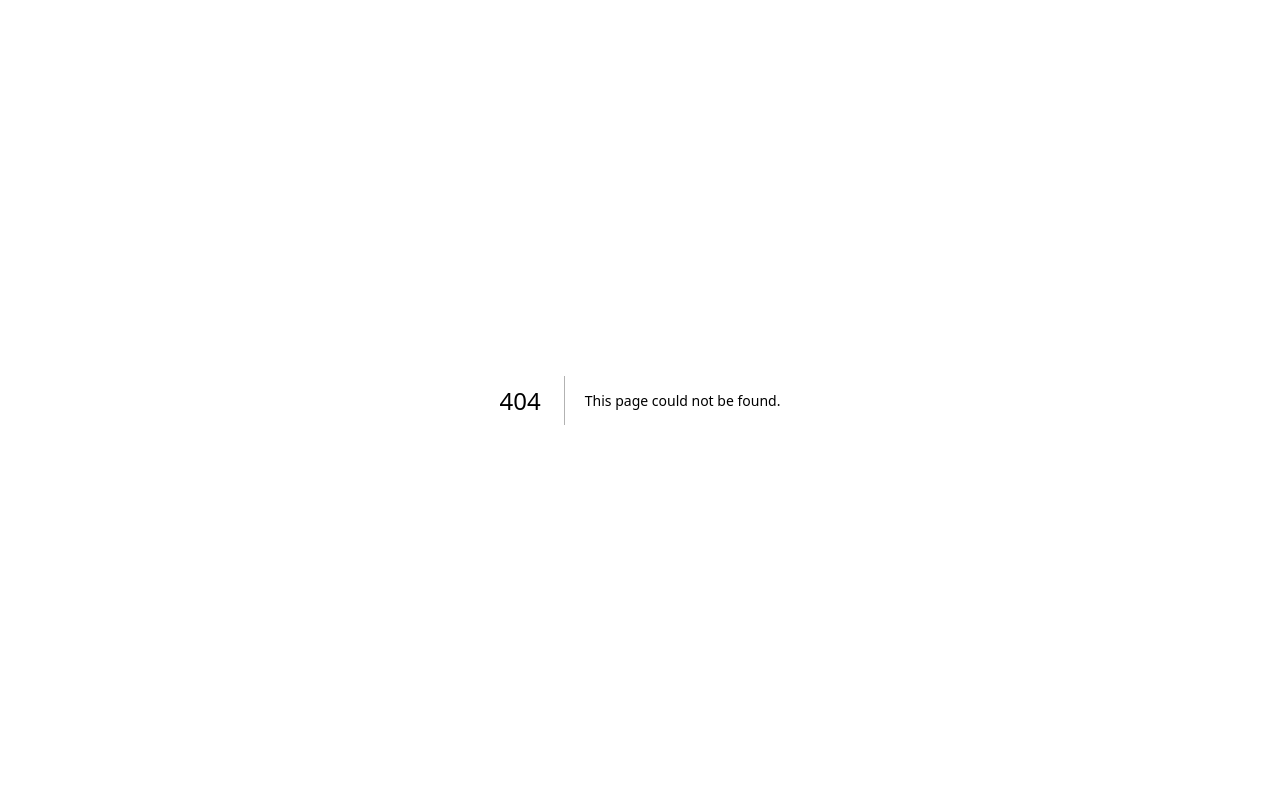
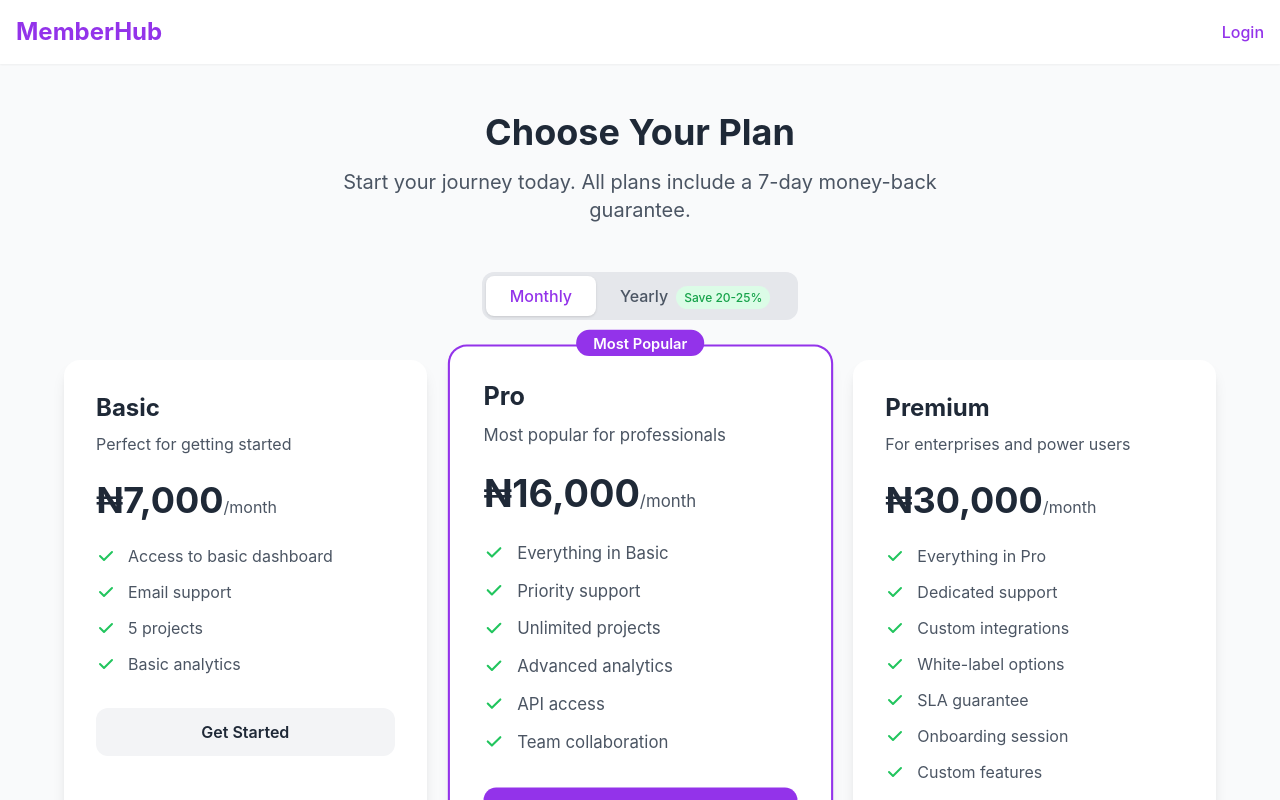
Before and after one commit to tgzoro12/mzone, a Next.js app: page /pricing in a window 1280 px wide. Before the commit this address had no page. Shown: the top 800 px of the page. Built offline with nearby package versions, Linux system fonts and the light colour scheme; no server answers.

Commit message:
Add pricing page with subscription functionality

```diff
--- /dev/null
+++ b/pages/pricing.js
@@ -0,0 +1,217 @@
+import { useState } from 'react'
+import { useSession } from 'next-auth/react'
+import { useRouter } from 'next/router'
+import Link from 'next/link'
+import Head from 'next/head'
+import { PLANS } from '../lib/plans'
+
+export default function Pricing() {
+  const { data: session } = useSession()
+  const router = useRouter()
+  const [billingCycle, setBillingCycle] = useState('monthly')
+  const [loading, setLoading] = useState(null)
+  const [error, setError] = useState('')
+  const { welcome } = router.query
+
+  const handleSubscribe = async (planId) => {
+    if (!session) {
+      router.push('/login?redirect=/pricing')
+      return
+    }
+
+    setLoading(planId)
+    setError('')
+
+    try {
+      const res = await fetch('/api/paystack/initialize', {
+        method: 'POST',
+        headers: { 'Content-Type': 'application/json' },
+        body: JSON.stringify({
+          plan: planId,
+          billing: billingCycle
+        })
+      })
+
+      const data = await res.json()
+
+      if (!res.ok) {
+        setError(data.error || 'Failed to initialize payment')
+        setLoading(null)
+        return
+      }
+
+      // Redirect to Paystack checkout
+      window.location.href = data.authorization_url
+    } catch (err) {
+      setError('Something went wrong. Please try again.')
+      setLoading(null)
+    }
+  }
+
+  return (
+    <>
+      <Head>
+        <title>Pricing Plans - MemberHub</title>
+      </Head>
+
+      <div className="min-h-screen bg-gray-50">
+        {/* Navigation */}
+        <nav className="bg-white shadow-sm">
+          <div className="container mx-auto px-4 py-4">
+            <div className="flex justify-between items-center">
+              <Link href="/" className="text-2xl font-bold text-purple-600">MemberHub</Link>
+              <div className="space-x-4">
+                {session ? (
+                  <Link href="/dashboard" className="text-purple-600 font-medium hover:underline">
+                    Dashboard
+                  </Link>
+                ) : (
+                  <Link href="/login" className="text-purple-600 font-medium hover:underline">
+                    Login
+                  </Link>
+                )}
+              </div>
+            </div>
+          </div>
+        </nav>
+
+        <main className="container mx-auto px-4 py-12">
+          {/* Welcome Message */}
+          {welcome && (
+            <div className="bg-green-50 border border-green-200 text-green-700 px-6 py-4 rounded-xl mb-8 text-center max-w-2xl mx-auto">
+              🎉 Account created successfully! Choose a plan to get started.
+            </div>
+          )}
+
+          {/* Header */}
+          <div className="text-center mb-12">
+            <h1 className="text-4xl font-bold text-gray-800 mb-4">Choose Your Plan</h1>
+            <p className="text-xl text-gray-600 max-w-2xl mx-auto">
+              Start your journey today. All plans include a 7-day money-back guarantee.
+            </p>
+          </div>
+
+          {/* Billing Toggle */}
+          <div className="flex justify-center mb-10">
+            <div className="bg-gray-200 p-1 rounded-xl inline-flex">
+              <button
+                onClick={() => setBillingCycle('monthly')}
+                className={`px-6 py-2 rounded-lg font-medium transition ${
+                  billingCycle === 'monthly'
+                    ? 'bg-white text-purple-600 shadow'
+                    : 'text-gray-600 hover:text-gray-800'
+                }`}
+              >
+                Monthly
+              </button>
+              <button
+                onClick={() => setBillingCycle('yearly')}
+                className={`px-6 py-2 rounded-lg font-medium transition ${
+                  billingCycle === 'yearly'
+                    ? 'bg-white text-purple-600 shadow'
+                    : 'text-gray-600 hover:text-gray-800'
+                }`}
+              >
+                Yearly
+                <span className="ml-2 text-xs bg-green-100 text-green-600 px-2 py-1 rounded-full">
+                  Save 20-25%
+                </span>
+              </button>
+            </div>
+          </div>
+
+          {/* Error Message */}
+          {error && (
+            <div className="bg-red-50 border border-red-200 text-red-600 px-6 py-4 rounded-xl mb-8 text-center max-w-2xl mx-auto">
+              {error}
+            </div>
+          )}
+
+          {/* Pricing Cards */}
+          <div className="grid md:grid-cols-3 gap-8 max-w-6xl mx-auto">
+            {Object.entries(PLANS).map(([planId, plan]) => (
+              <div
+                key={planId}
+                className={`bg-white rounded-2xl shadow-lg p-8 relative ${
+                  plan.popular ? 'ring-2 ring-purple-600 scale-105' : ''
+                }`}
+              >
+                {plan.popular && (
+                  <div className="absolute -top-4 left-1/2 transform -translate-x-1/2">
+                    <span className="bg-purple-600 text-white text-sm font-semibold px-4 py-1 rounded-full">
+                      Most Popular
+                    </span>
+                  </div>
+                )}
+
+                <h3 className="text-2xl font-bold text-gray-800 mb-2">{plan.name}</h3>
+                <p className="text-gray-600 mb-6">{plan.description}</p>
+
+                <div className="mb-6">
+                  <span className="text-4xl font-bold text-gray-800">
+                    {plan[billingCycle].display}
+                  </span>
+                  <span className="text-gray-600">
+                    /{billingCycle === 'yearly' ? 'year' : 'month'}
+                  </span>
+                  {billingCycle === 'yearly' && plan[billingCycle].savings && (
+                    <p className="text-green-600 text-sm mt-1">
+                      Save {plan[billingCycle].savings}/year
+                    </p>
+                  )}
+                </div>
+
+                <ul className="space-y-3 mb-8">
+                  {plan.features.map((feature, index) => (
+                    <li key={index} className="flex items-start">
+                      <svg className="w-5 h-5 text-green-500 mr-3 mt-0.5 flex-shrink-0" fill="currentColor" viewBox="0 0 20 20">
+                        <path fillRule="evenodd" d="M16.707 5.293a1 1 0 010 1.414l-8 8a1 1 0 01-1.414 0l-4-4a1 1 0 011.414-1.414L8 12.586l7.293-7.293a1 1 0 011.414 0z" clipRule="evenodd" />
+                      </svg>
+                      <span className="text-gray-600">{feature}</span>
+                    </li>
+                  ))}
+                </ul>
+
+                <button
+                  onClick={() => handleSubscribe(planId)}
+                  disabled={loading === planId}
+                  className={`w-full py-3 rounded-xl font-semibold transition ${
+                    plan.popular
+                      ? 'bg-purple-600 text-white hover:bg-purple-700'
+                      : 'bg-gray-100 text-gray-800 hover:bg-gray-200'
+                  } disabled:opacity-50 disabled:cursor-not-allowed`}
+                >
+                  {loading === planId ? 'Processing...' : 'Get Started'}
+                </button>
+              </div>
+            ))}
+          </div>
+
+          {/* FAQ Section */}
+          <div className="mt-20 max-w-3xl mx-auto">
+            <h2 className="text-2xl font-bold text-center text-gray-800 mb-8">
+              Frequently Asked Questions
+            </h2>
+
+            <div className="space-y-4">
+              <div className="bg-white rounded-xl p-6 shadow">
+                <h3 className="font-semibold text-gray-800 mb-2">Can I cancel anytime?</h3>
+                <p className="text-gray-600">Yes! You can cancel your subscription at any time. You'll continue to have access until the end of your billing period.</p>
+              </div>
+
+              <div className="bg-white rounded-xl p-6 shadow">
+                <h3 className="font-semibold text-gray-800 mb-2">What payment methods do you accept?</h3>
+                <p className="text-gray-600">We accept all major debit/credit cards, bank transfers, and USSD payments through Paystack.</p>
+              </div>
+
+              <div className="bg-white rounded-xl p-6 shadow">
+                <h3 className="font-semibold text-gray-800 mb-2">Can I upgrade or downgrade my plan?</h3>
+                <p className="text-gray-600">Yes, you can change your plan at any time. Changes will be reflected in your next billing cycle.</p>
+              </div>
+            </div>
+          </div>
+        </main>
+      </div>
+    </>
+  )
+}
```
